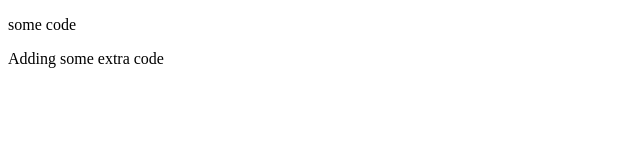
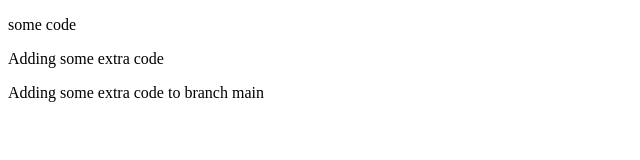
Before and after one commit to abdulrazeq-77/test-merge, a plain HTML site: page index.html in a window 1280 px wide. Shown: the whole page, without its empty margins (0-640 px from the left). Drawn offline with Linux system fonts and the light colour scheme.

Commit message:
third commit on branch main

```diff
--- a/index.html
+++ b/index.html
@@ -8,5 +8,8 @@
 <body>
     <p>some code</p>
     <p>Adding some extra code</p>
+
+
+    <p>Adding some extra code to branch main</p>
 </body>
 </html>
```
